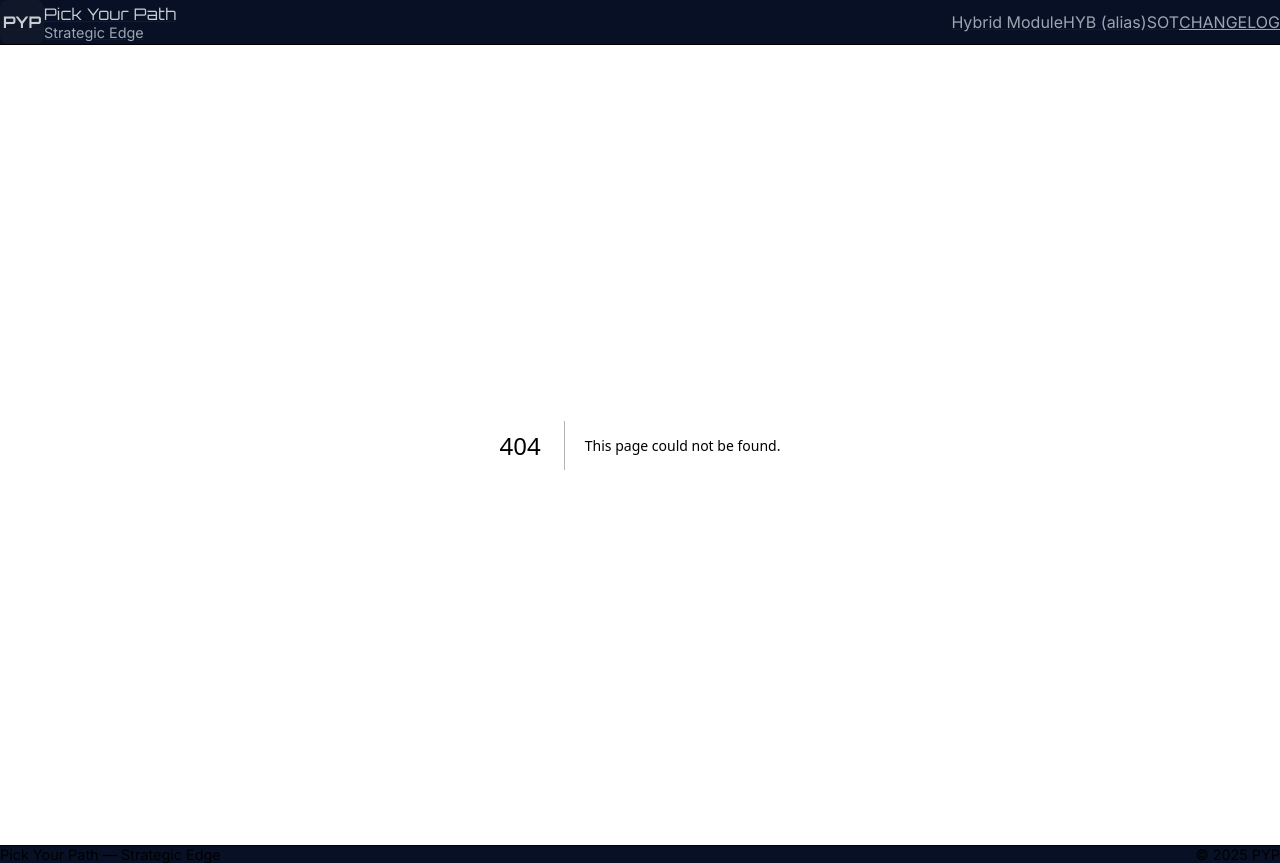
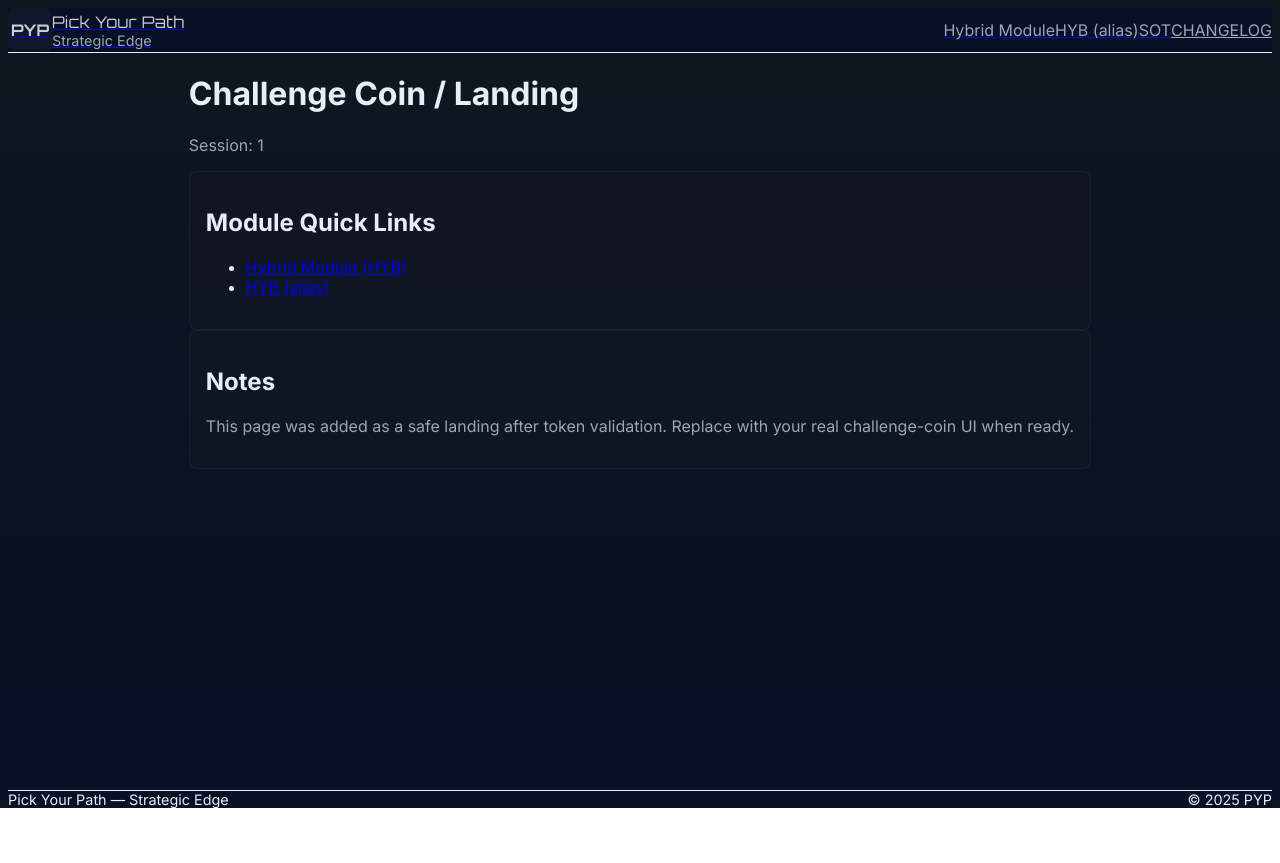
Before and after one commit to sfidermutz/pyp-platform-for-release, a Next.js app: page /coins in a window 1280 px wide. Before the commit this address had no page. After the commit the page ends 808 px from the top, so only its background shows below. Built offline with nearby package versions, Linux system fonts and the light colour scheme; sample sign-in values are in the browser's storage.

Commit message:
Create coins.tsx

```diff
--- /dev/null
+++ b/pages/coins.tsx
@@ -0,0 +1,43 @@
+// pages/coins.tsx
+import React, { useEffect, useState } from 'react';
+import { useRouter } from 'next/router';
+
+export default function CoinsPage() {
+  const router = useRouter();
+  const [loading, setLoading] = useState(true);
+  const [sessionId, setSessionId] = useState<string | null>(null);
+
+  useEffect(() => {
+    // read session from local storage (the landing page stores this if token validated)
+    const sid = typeof window !== 'undefined' ? localStorage.getItem('pyp_session_id') : null;
+    if (!sid) {
+      // no session — go back to landing
+      router.replace('/');
+      return;
+    }
+    setSessionId(sid);
+    setLoading(false);
+  }, [router]);
+
+  if (loading) return <div className="p-8">Loading…</div>;
+
+  return (
+    <div className="p-8">
+      <h1 className="text-2xl font-semibold">Challenge Coin / Landing</h1>
+      <p className="mt-2 muted">Session: {sessionId}</p>
+
+      <div className="mt-6 panel">
+        <h2 className="text-lg font-semibold">Module Quick Links</h2>
+        <ul className="mt-3">
+          <li><a className="text-accent" href="/modules/HYB-RED-01">Hybrid Module (HYB)</a></li>
+          <li><a className="text-accent" href="/modules/HYB">HYB (alias)</a></li>
+        </ul>
+      </div>
+
+      <div className="mt-6 panel">
+        <h2 className="text-lg font-semibold">Notes</h2>
+        <p className="muted mt-2">This page was added as a safe landing after token validation. Replace with your real challenge-coin UI when ready.</p>
+      </div>
+    </div>
+  );
+}
```
